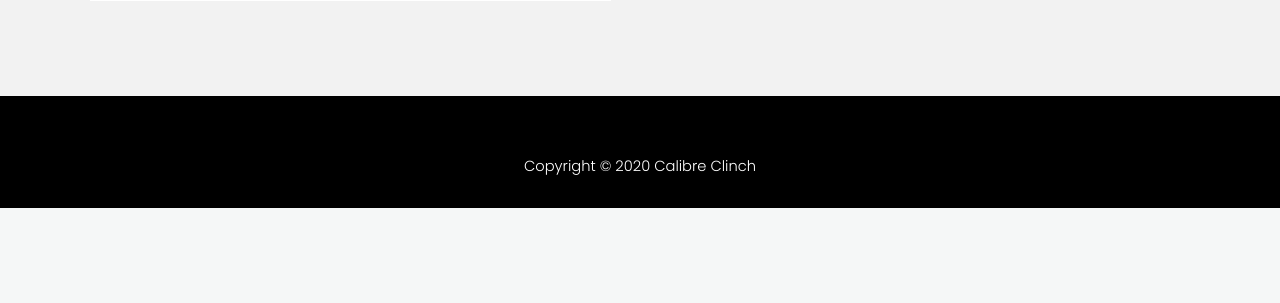
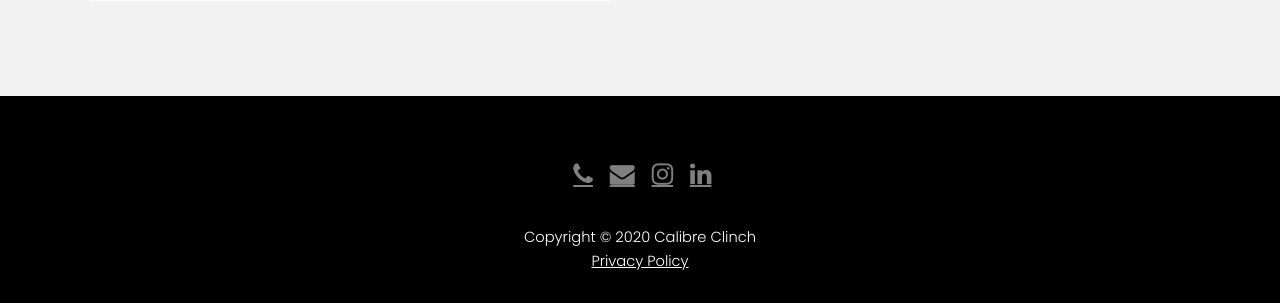
Before and after one commit to pulkitjain11/CalibreClinch, a PHP site: page /mentorship.php in a window 1280 px wide. Shown: the part 2153-2456 px from the top of the page. Before the commit the page ends 2361 px from the top, so only its background shows below. Run offline with PHP 8.4, Linux system fonts and the light colour scheme.

Commit message:
Added privacy policy and social media handles

```diff
--- a/mentorship.php
+++ b/mentorship.php
@@ -23,6 +23,7 @@
 		<meta charset="utf-8" />
 		<meta name="viewport" content="width=device-width, initial-scale=1" />
 		<link rel="stylesheet" href="assets/css/main.css" />
+		<link rel="stylesheet" href="https://cdnjs.cloudflare.com/ajax/libs/font-awesome/4.7.0/css/font-awesome.min.css">
 	</head>
 	<body>
 		<!-- Google Tag Manager (noscript) -->
@@ -183,9 +184,19 @@ height="0" width="0" style="display:none;visibility:hidden"></iframe></noscript>
 
 		<!-- Footer -->
 			<footer id="footer">
-
+				<div class="">
+					<ul>
+						<p style="font-size:25px;margin-bottom:0px;">
+							<a style="padding-right:10px;"href="tel:9521404701" class="fa fa-phone wow fadeInUp" data-wow-delay="0.2s"></a>
+							<a style="padding-right:10px;" href="mailto: support@calibreclinch.in" class="fa fa-envelope wow fadeInUp" data-wow-delay="0.4ss"></a>
+		          <a style="padding-right:10px;" href="https://www.instagram.com/calibre.clinch/" class="fa fa-instagram" data-wow-delay="0.6s"></a>
+		          <a style="padding-right:10px;" href="https://www.linkedin.com/company/calibre-clinch" class="fa fa-linkedin" data-wow-delay="0.8s"></a>
+						</p>
+					</ul>
+				</div>
 				<div class="Copyright" style="color:white;">
-						Copyright &copy; 2020 Calibre Clinch
+						Copyright &copy; 2020 Calibre Clinch<br>
+						<a style="color:white;" href="Privacy Policy.pdf" style="color:black;">Privacy Policy</a>
 				</div>
 			</footer>
 
```
